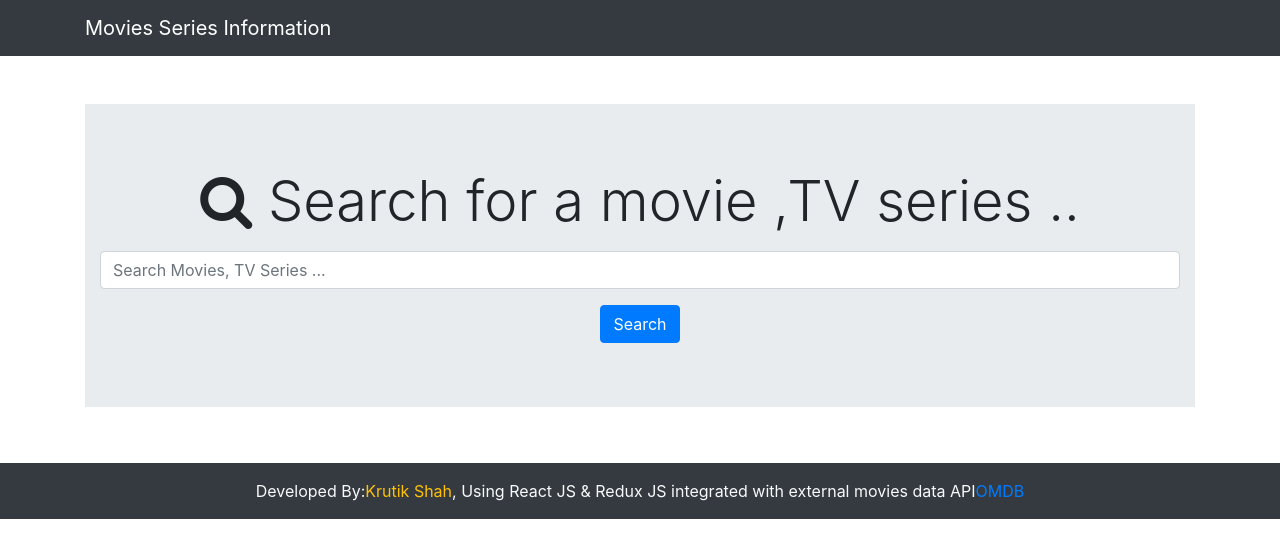
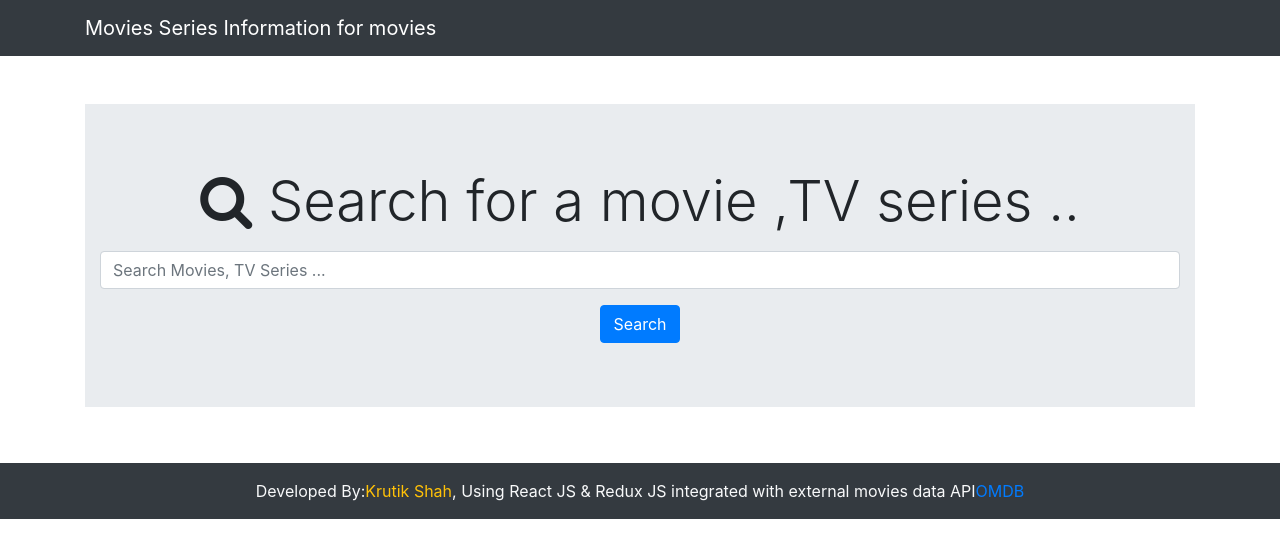
Before and after one commit to krutikshah07/MoviesInfo, a React (Create React App) app: page / in a window 1280 px wide. Shown: the top 558 px of the page. Built offline with nearby package versions, Linux system fonts and the light colour scheme.

Commit message:
Explaination

```diff
--- a/src/components/Navbar.js
+++ b/src/components/Navbar.js
@@ -8,7 +8,7 @@ function Navbar() {
         <div className="container">
           <div className="navbar-header">
             <Link className="navbar-brand text-white text-lg brand-text" to="/">
-              Movies Series Information
+              Movies Series Information for movies
             </Link>
           </div>
           <ul className="navbar-nav ml-auto text-light d-inline-block">
```
